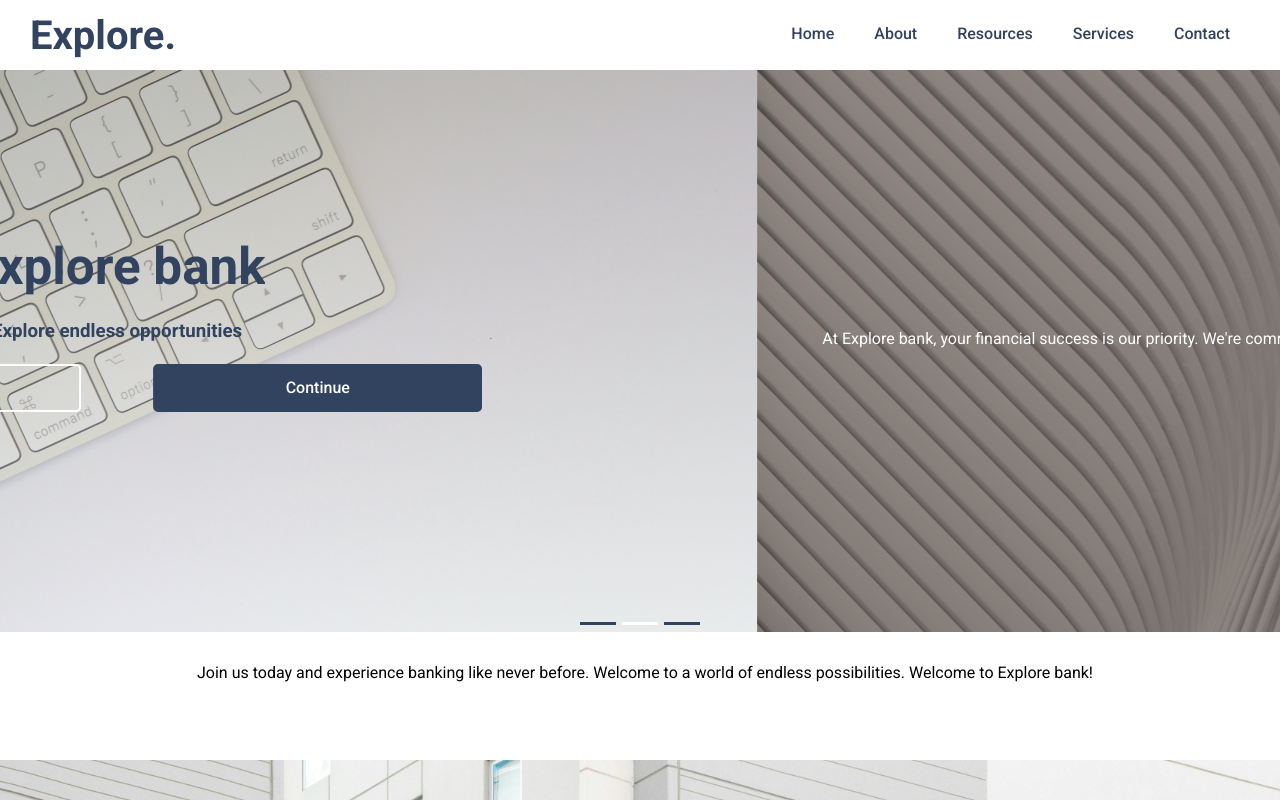
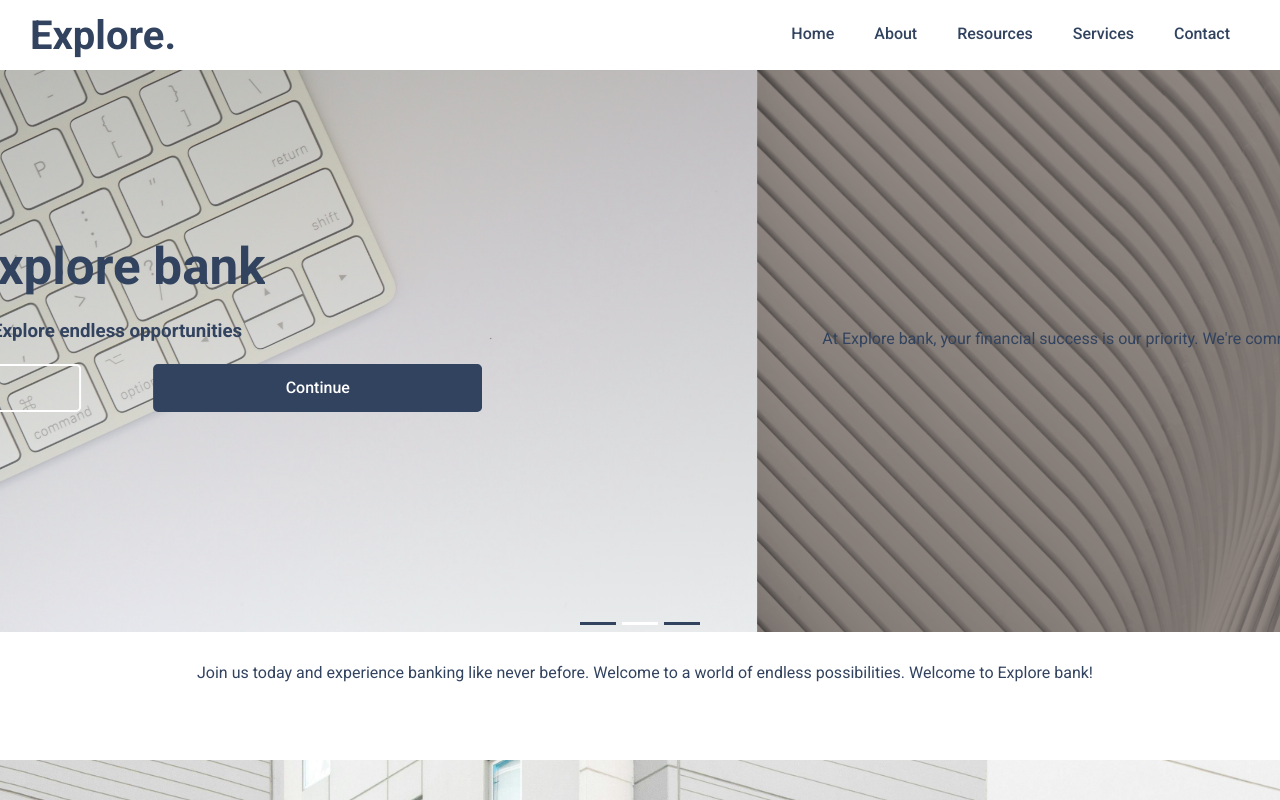
Before and after one commit to MalachyCode/Explore-bank-app, a React (Vite) app in the folder UI/: page / in a window 1280 px wide. Built offline with nearby package versions, Linux system fonts and the light colour scheme; no server answers.

Commit message:
Paragraphs in home page are assigned color attributes.

```diff
--- a/UI/src/pages/HomePage/HomePage.scss
+++ b/UI/src/pages/HomePage/HomePage.scss
@@ -4,6 +4,9 @@
 
 .home {
   height: 100vh;
+  p {
+    color: #32435f;
+  }
   .home-container {
     margin: auto;
     height: calc(100vh - 70px);
```
